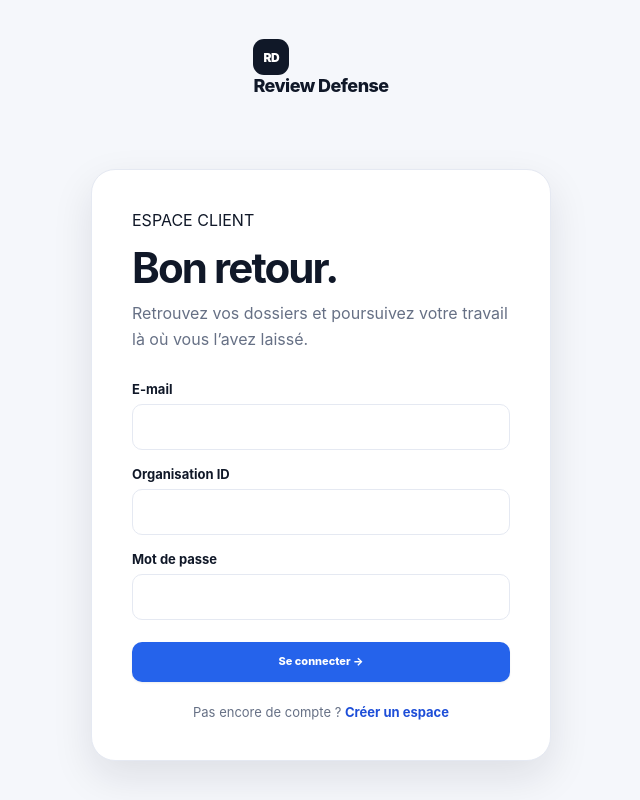
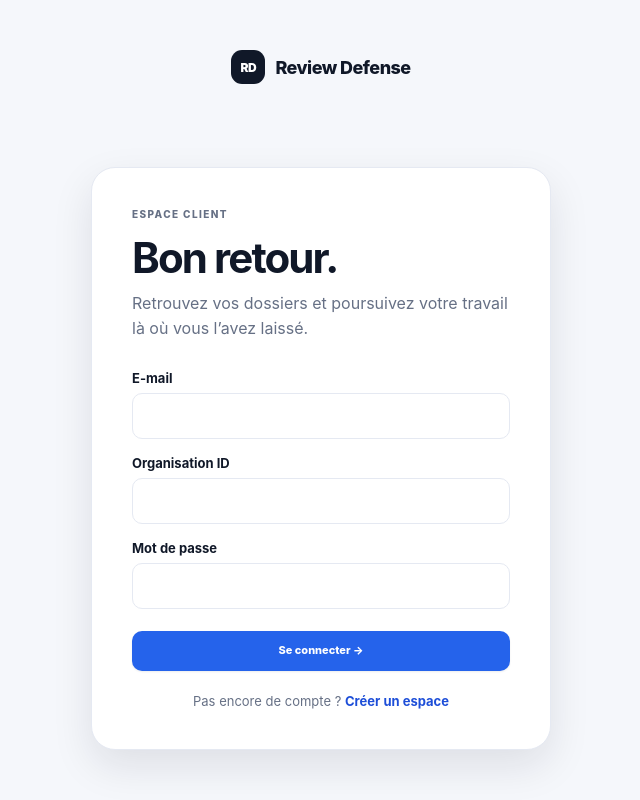
Before and after one commit to 92dugenet-ctrl/review-defense, a React (Vite) app in the folder frontend/: page /login in a window 1280 px wide. Shown: the whole page, without its empty margins (319-959 px from the left). Built offline with nearby package versions, Linux system fonts and the light colour scheme; no server answers.

Commit message:
style(public): complete auth form visual states

```diff
--- a/frontend/src/styles/global.css
+++ b/frontend/src/styles/global.css
@@ -180,4 +180,4 @@ select{cursor:pointer}
   .notification-actions{width:100%}
   .notification-actions button{flex:1}
 }
-.success-message{background:#e8f7c8;border:1px solid #cde89a;border-radius:12px;padding:13px;margin:20px 0;font-size:13px}.paypal-slot{margin-top:14px;min-height:45px}.button:disabled{opacity:.5;cursor:wait;transform:none}
+.success-message{background:#e8f7c8;border:1px solid #cde89a;border-radius:12px;padding:13px;margin:20px 0;font-size:13px}.paypal-slot{margin-top:14px;min-height:45px}.button:disabled{opacity:.5;cursor:wait;transform:none}.auth-card .eyebrow{display:block;color:#667085;font-size:10px;font-weight:850;letter-spacing:.14em}.auth-brand{display:flex;align-items:center;gap:10px;width:max-content;margin-bottom:30px;color:var(--rd-ink);font-size:18px;font-weight:850;letter-spacing:-.03em}.auth-brand .brand-mark{width:34px;height:34px;flex:0 0 34px}
```
